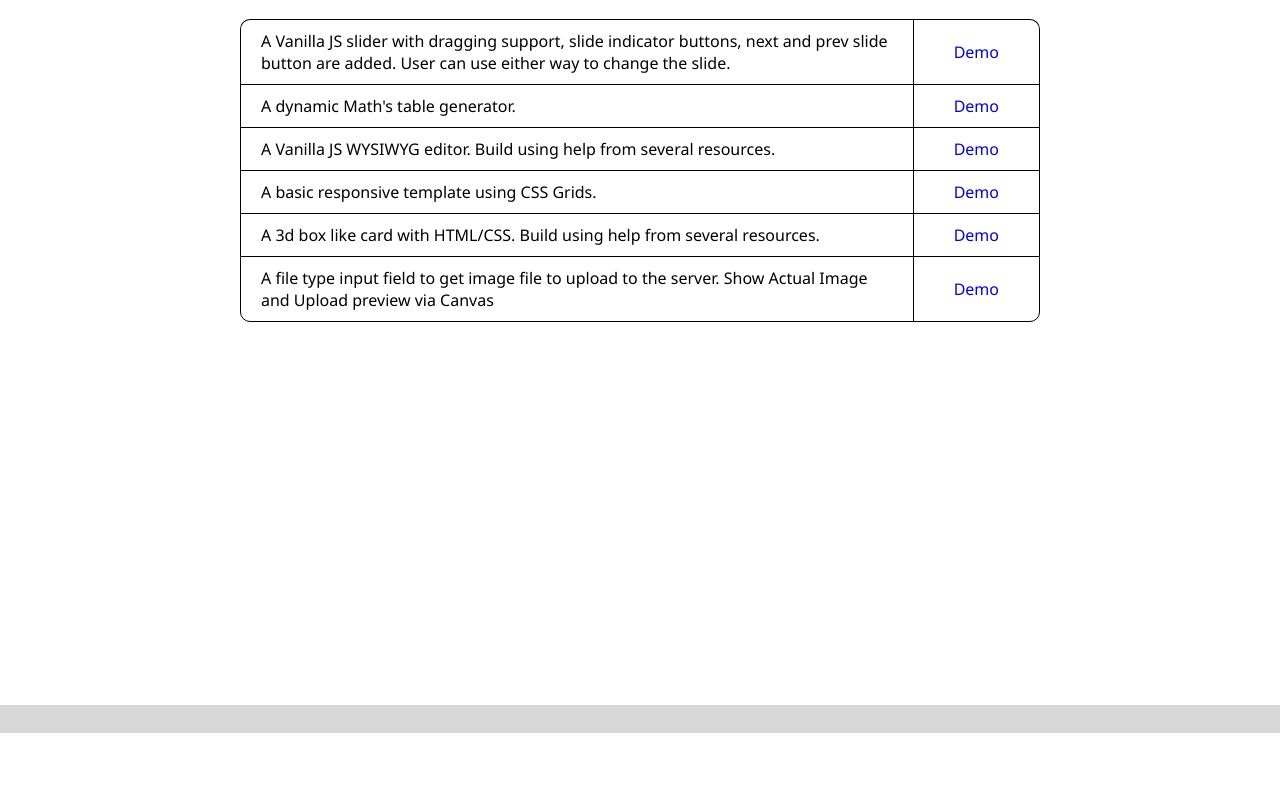
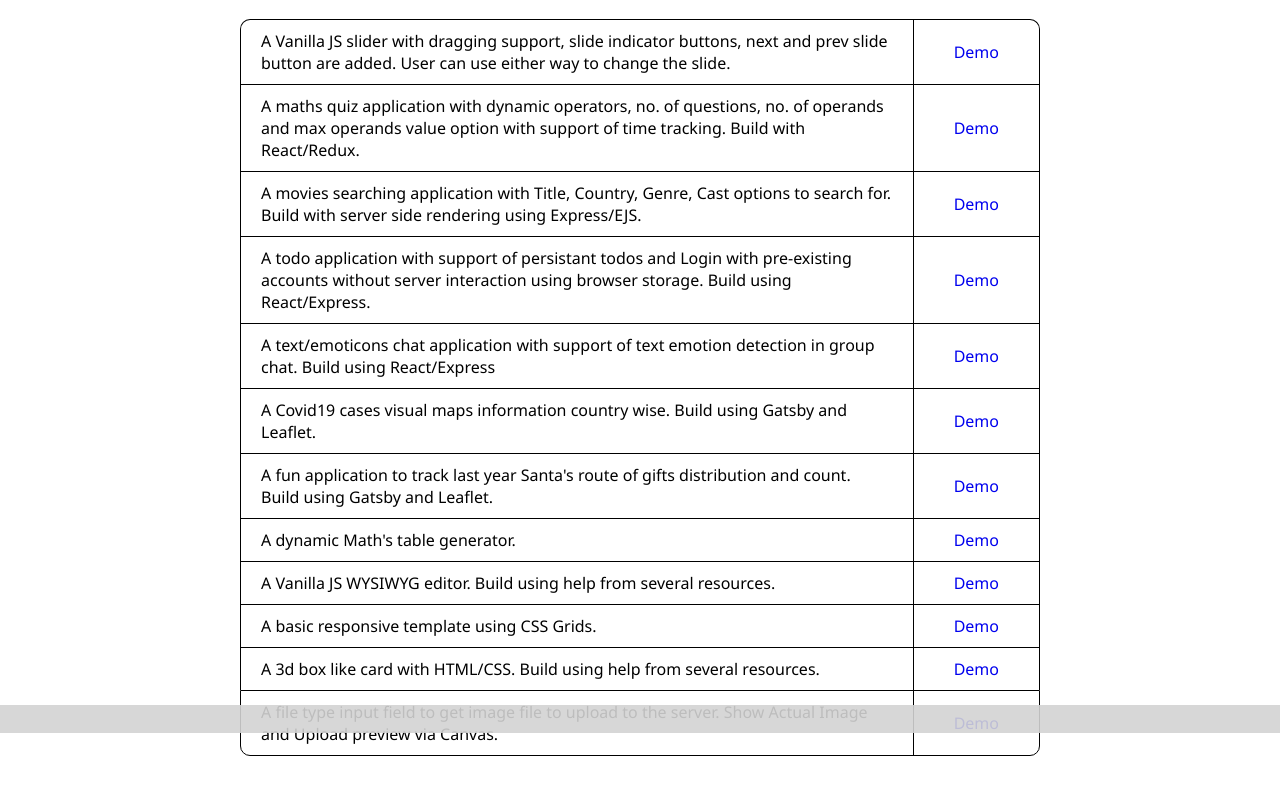
Before and after one commit to preetzira/preetzira.github.io, a plain HTML site: page index.html in a window 1280 px wide. Shown: the part 67-862 px from the top of the page. Before the commit the page ends 800 px from the top, so only its background shows below. Drawn offline with Linux system fonts and the light colour scheme.

Commit message:
Update index.html
Added links to the projects hosted on Heroku and Netlify

```diff
--- a/index.html
+++ b/index.html
@@ -13,6 +13,30 @@
           <div class="link">
             <div class="description">A Vanilla JS slider with dragging support, slide indicator buttons, next and prev slide button are added. User can use either way to change the slide.</div>
             <div class="demo"><a target="_blank" href="./carousel">Demo</a></div>
+          </div>
+          <div class="link">
+            <div class="description">A maths quiz application with dynamic operators, no. of questions, no. of operands and max operands value option with support of time tracking. Build with React/Redux.</div>
+            <div class="demo"><a target="_blank" href="https://quiz-dynamic.netlify.app/">Demo</a></div>
+          </div>
+          <div class="link">
+            <div class="description">A movies searching application with Title, Country, Genre, Cast options to search for. Build with server side rendering using Express/EJS.</div>
+            <div class="demo"><a target="_blank" href="https://movies-express.herokuapp.com/">Demo</a></div>
+          </div>
+          <div class="link">
+            <div class="description">A todo application with support of persistant todos and Login with pre-existing accounts without server interaction using browser storage. Build using React/Express.</div>
+            <div class="demo"><a target="_blank" href="https://easy-todos-app.herokuapp.com/">Demo</a></div>
+          </div>
+          <div class="link">
+            <div class="description">A text/emoticons chat application with support of text emotion detection in group chat. Build using React/Express</div>
+            <div class="demo"><a target="_blank" href="https://chatbook-demo.herokuapp.com/">Demo</a></div>
+          </div>
+          <div class="link">
+            <div class="description">A Covid19 cases visual maps information country wise. Build using Gatsby and Leaflet.</div>
+            <div class="demo"><a target="_blank" href="https://covid19-maps.netlify.app/">Demo</a></div>
+          </div>
+          <div class="link">
+            <div class="description">A fun application to track last year Santa's route of gifts distribution and count. Build using Gatsby and Leaflet.</div>
+            <div class="demo"><a target="_blank" href="https://track-santa.netlify.app/">Demo</a></div>
           </div>
           <div class="link">
             <div class="description">A dynamic Math's table generator.</div>
@@ -31,15 +55,15 @@
             <div class="demo"><a target="_blank" href="./3d-box">Demo</a></div>
           </div>
           <div class="link">
-            <div class="description">A file type input field to get image file to upload to the server. Show Actual Image and Upload preview via Canvas</div>
+            <div class="description">A file type input field to get image file to upload to the server. Show Actual Image and Upload preview via Canvas.</div>
             <div class="demo"><a target="_blank" href="./image-upload-form-and-preview">Demo</a></div>
           </div>
         </div>
       </div>
       <div class="disclaimer">
         <marquee behavior="scroll" direction="left" onmouseover="this.stop();" onmouseout="this.start();">
-          Some of the work presented here is inspired and created from different resources available on the internet.
-          I do not hold proprietary of any kind. Feel free to use any of the content if you like it.
+          Some of the work here is inspired and created using different sources from the internet.
+          I have no proprietary on any of that. Feel free to visit <a target="_blank" href="https://github.com/preetzira">@preetzira</a> on github to get the source code.
         </marquee>
       </div>
   </body>
```
